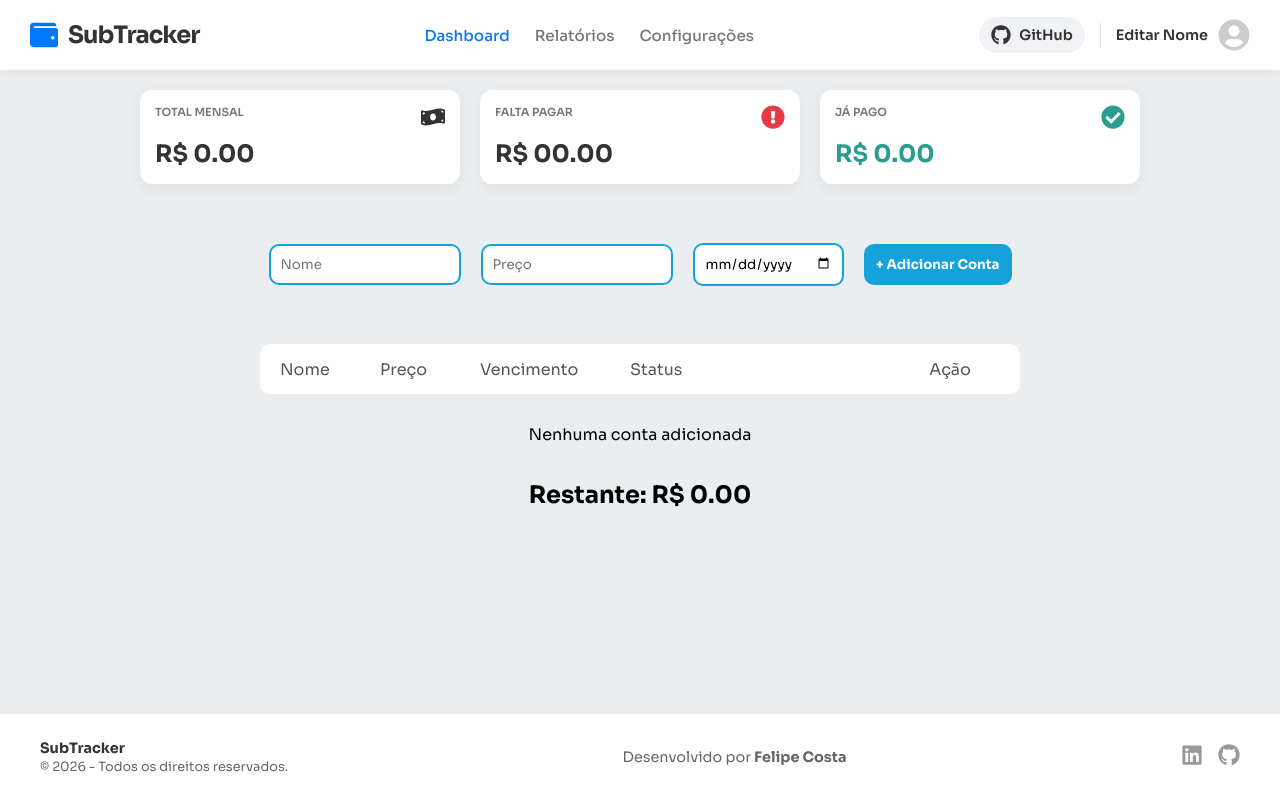
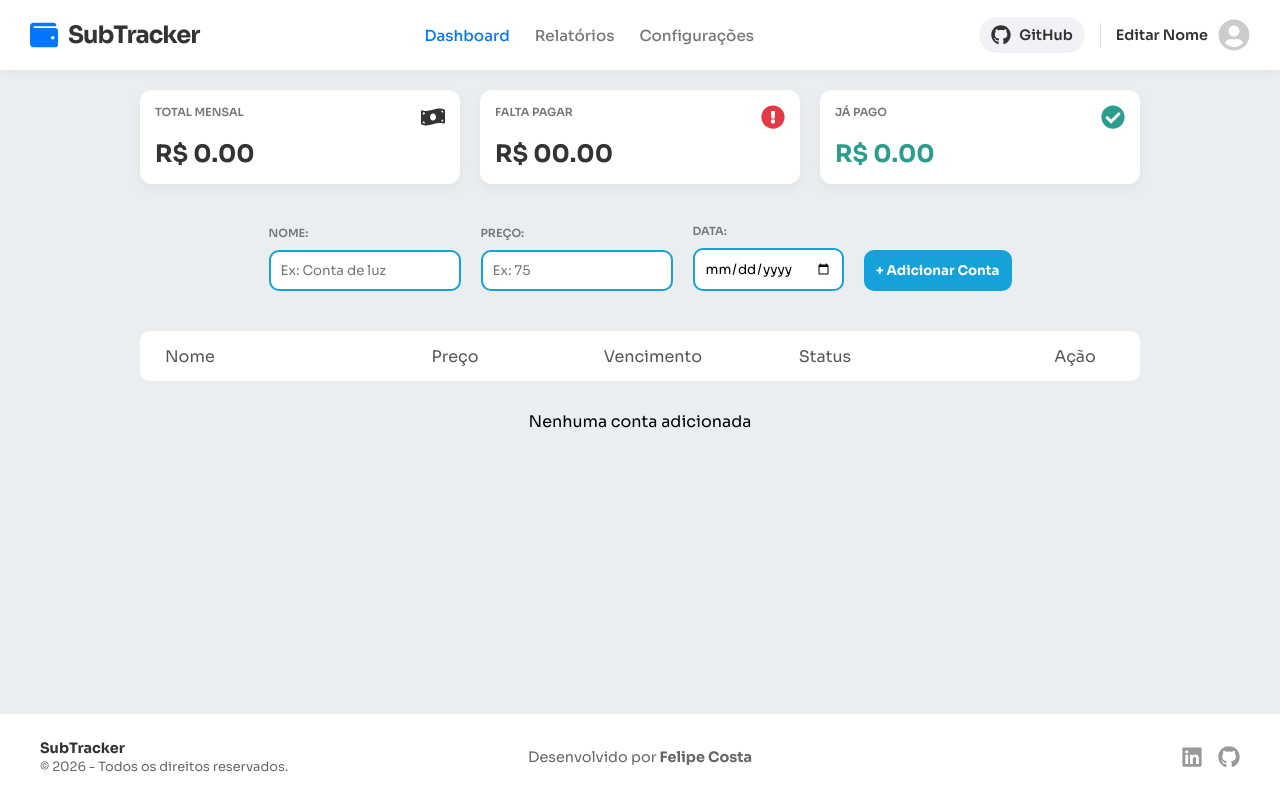
Before and after one commit to FelipeFreires-Costa/SubTracker, a React (Vite) app: page / in a window 1280 px wide. Built offline with nearby package versions, Linux system fonts and the light colour scheme.

Commit message:
melhorias de IU

```diff
--- a/src/App.css
+++ b/src/App.css
@@ -4,10 +4,19 @@
   font-family: "Sora", sans-serif;
 }
 
+:root {
+  --grid-layout-contas: 1.2fr 1fr 1.2fr 110px 110px 90px;
+}
+
+html {
+  overflow-y: scroll;
+}
+
 .app-wrapper {
   display: flex;
   flex-direction: column;
   min-height: 100vh;
+
 }
 
 .main-content {
@@ -24,13 +33,21 @@
   width: 100%;
   max-width: 1000px;
   height: 50px;
-  grid-template-columns: minmax(100px, 1fr) 1fr 1.5fr 120px 100px 50px 1fr;
+  grid-template-columns: var(--grid-layout-contas);
+  justify-items: center;
+  gap: 20px;
   align-items: center;
   align-content: center;
   justify-content: center;
   padding: 20px;
   border-radius: 10px;
   color: #555;
+}
+
+.header-table span:first-child {
+  justify-self: start;
+  text-align: left;
+  padding-left: 5px;
 }
 
 .header-table span:last-child{
@@ -40,9 +57,27 @@
 .form{
   display: flex;
   justify-content: center;
-  align-items: center;
-  height: 10rem;
+  align-items: flex-end;
   gap: 20px;
+  margin: 40px;
+}
+
+.card-span{
+  display: flex;
+  flex-direction: column;
+}
+
+.card-span label{
+      color: #777;
+    font-size: 0.7rem;
+    font-weight: 600;
+    text-transform: uppercase;
+    margin-bottom: 10px;
+}
+
+.card-btn{
+  display: flex;
+  flex-direction: column;
 }
 
 input[type="text"]{
@@ -144,18 +179,27 @@ h2.valor-pago { color: #2a9d8f; }
   border-top: 1px solid #eee;
   padding: 25px 40px;
   margin-top: 60px;
-  display: flex;
-  justify-content: space-between;
+  display: grid;
+  grid-template-columns: 1fr 1fr 1fr;
+  justify-content: center;
+  justify-items: center;
   align-items: center;
   font-size: 0.9rem;
   color: #666;
-  bottom: 0;
 }
 
-/* 1. Lado Esquerdo */
+.app-footer div:last-child{
+  justify-self: end;
+  vertical-align: bottom;
+}
+
+.app-footer div:first-child{
+  justify-self: start;
+}
+
 .footer-content {
   display: flex;
-  flex-direction: column; /* SubTracker em cima, Copyright embaixo */
+  flex-direction: column;
   gap: 2px;
 }
 .footer-content strong {
@@ -178,6 +222,8 @@ h2.valor-pago { color: #2a9d8f; }
 .footer-socials a {
   color: #999;
   transition: all 0.2s;
+  vertical-align: bottom;
+  display: flex;
 }
 
 
--- a/src/App.jsx
+++ b/src/App.jsx
@@ -30,7 +30,6 @@ function App() {
   const [precoInput, setPrecoInput] = useState("");
   const [dataInput, setDataInput] = useState("");
 
-
   const [notificacao, setNotificacao] = useState(null);
   const timeoutRef = useRef();
 
@@ -60,28 +59,28 @@ function App() {
     }
   }
 
-  function diasRestantes(dataVencimento){
-    if(!dataVencimento) return ""
+  function diasRestantes(dataVencimento) {
+    if (!dataVencimento) return "";
 
     //zerar a hora de hoje para comparar so o dia
-    const hoje = new Date()
-    hoje.setHours(0,0,0,0)
+    const hoje = new Date();
+    hoje.setHours(0, 0, 0, 0);
 
     //criar a data da conta (T00:00:00 evitar bug)
     const dataConta = new Date(dataVencimento + "T00:00:00");
 
-    const diferenciaTime = dataConta - hoje
+    const diferenciaTime = dataConta - hoje;
 
     const dias = Math.ceil(diferenciaTime / (1000 * 60 * 60 * 24));
 
-    if(dias < 0) {
-      return `Venceu há ${Math.abs(dias)} dias`
-    }else if(dias === 0){
-      return 'Vence hoje!'
-    }else if(dias === 1){
-      return "Falta 1 dia"
-    }else{
-      return `Faltam ${dias} dias`
+    if (dias < 0) {
+      return `Venceu há ${Math.abs(dias)} dias`;
+    } else if (dias === 0) {
+      return "Vence hoje!";
+    } else if (dias === 1) {
+      return "Falta 1 dia";
+    } else {
+      return `Faltam ${dias} dias`;
     }
   }
 
@@ -139,26 +138,16 @@ function App() {
     0,
   );
 
-  const precoTotal = contas.reduce((acc, item) => {
-    if (item.pago === true) {
-      return acc;
-    } else {
-      return acc + Number(item.preco);
-    }
-  }, 0);
 
   const despesasTotal = contas.reduce((acc, item) => {
     return acc + item.preco;
   }, 0);
 
-
   return (
     <div className="app-wrapper">
       <Header />
 
-
       <main className="main-content">
-
         <div className="resumo-cards">
           <div className="card-resumo total">
             <div className="card-head">
@@ -189,26 +178,42 @@ function App() {
           </div>
         </div>
 
-
         <div className="form">
+          <div className="card-span">
+            <label for="nome">Nome:</label>
             <input
+              id="nome"
               type="text"
-            placeholder="Nome"
+              placeholder="Ex: Conta de luz"
               value={nomeInput}
               onChange={(e) => setNomeInput(e.target.value)}
             />
+          </div>
+
+          <div className="card-span">
+            <label for="preco" >Preço:</label>
             <input
+              id="preco"
               type="Number"
-            placeholder="Preço"
+              placeholder="Ex: 75"
               value={precoInput}
               onChange={(e) => setPrecoInput(e.target.value)}
             />
+          </div>
+
+          <div className="card-span">
+            <label for="data">Data:</label>
             <input
+              id="data"
               type="Date"
               value={dataInput}
               onChange={(e) => setDataInput(e.target.value)}
             />
+          </div>
+
+            <div className="card-btn">
             <button onClick={adicionarConta}>+ Adicionar Conta</button>
+            </div>
         </div>
 
         <div className="container">
@@ -217,7 +222,6 @@ function App() {
             <span>Preço</span>
             <span>Vencimento</span>
             <span>Status</span>
-            <span></span>
             <span></span>
             <span className="alinhar-texto">Ação</span>
           </div>
@@ -239,10 +243,6 @@ function App() {
           <p>{notificacao}</p>
 
           {contas.length === 0 && <p>Nenhuma conta adicionada</p>}
-
-          <h2 style={{ marginTop: "20px" }}>
-            Restante: R$ {precoTotal.toFixed(2)}
-          </h2>
         </div>
       </main>
 
@@ -253,7 +253,9 @@ function App() {
         </div>
 
         <div className="footer-center">
-          <span>Desenvolvido por<strong> Felipe Costa</strong></span>
+          <span>
+            Desenvolvido por<strong> Felipe Costa</strong>
+          </span>
         </div>
 
         <div className="footer-socials">
--- a/src/Components/CardsContas/CardsContas.css
+++ b/src/Components/CardsContas/CardsContas.css
@@ -44,19 +44,23 @@ background-color: white;
   flex-direction: column;
   gap: 15px;
   align-items: center;
+  width: 90%;
 }
 
 .infos {
   width: 100%;
   display: grid;
-  grid-template-columns: minmax(100px, 1fr) 1fr 1.5fr 120px 100px 50px 1fr;
-  gap: 10px;
+  grid-template-columns: var(--grid-layout-contas);
+  justify-items: center;
+  gap: 20px;
   align-items: center;
-  padding: 10px 20px;
+  padding: 10px 20px 10px 20px;
 }
 
 
 .infos h3 {
+  justify-self: start;
+  min-width: 0;
   font-size: 1.1rem;
   margin: 0;
   white-space: nowrap;
@@ -168,16 +172,31 @@ img.img-pago{
 }
 
 .card-conteudo-extra {
+  max-height: 0;
+  opacity: 0;
+  overflow: hidden;
+  transition: all 0.4s ease-in-out;
   padding: 0 20px 20px 20px;
-  background-color: transparent;
-  animation: slideDown 0.3s ease;
 }
+
+.card-conteudo-extra.aberto {
+  max-height: 300px;
+  opacity: 1;
+  padding-bottom:10px;
+}
+
+.info-extra-texto{
+    color: #777;
+    font-size: 0.8rem;
+    font-weight: 600;
+}
+
 
 .acoes-btn {
 display: flex;
     align-items: center;
     gap: 10px;
-    grid-column: 7;
+    grid-column: 6;
     justify-content: center;
 
 }
@@ -187,9 +206,5 @@ display: flex;
   vertical-align: bottom;
   border: none;
   background-color: transparent;
+  cursor: pointer;
 }
-
-@keyframes slideDown {
-  from { opacity: 0; transform: translateY(-10px); }
-  to { opacity: 1; transform: translateY(0); }
-}
--- a/src/Components/CardsContas/CardsContas.jsx
+++ b/src/Components/CardsContas/CardsContas.jsx
@@ -1,12 +1,10 @@
 import React, { useState } from 'react'
 import './CardsContas.css'
 
-// Seus imports de imagem (Mantive todos)
 import calendario from '../../assets/calendar-lines-svgrepo-com.svg'
 import check from '../../assets/check-svgrepo-com.svg'
 import checkPago from "../../assets/check-circle-svgrepo-com.svg"
 
-// Imports dos ícones
 import { TbTrashXFilled } from "react-icons/tb";
 import { FaChevronDown, FaChevronUp } from "react-icons/fa"; // Adicionei para as setas
 
@@ -26,7 +24,6 @@ const CardsContas = ({ nome, preco, data, aoRemover, situacao, foiPago, pago, te
                 <h3 title={nome}>{nome}</h3>
 
                 <p className='preco'>R$ {preco.toFixed(2)}</p>
-
                 <p>
                     <img className='calendario' src={calendario} alt="" />
                     {data}
@@ -41,7 +38,6 @@ const CardsContas = ({ nome, preco, data, aoRemover, situacao, foiPago, pago, te
                     )}
                 </div>
 
-                {/* Botão Pagar */}
                 <button className='pagar' onClick={foiPago}>
                     <img src={check} alt="" />
                     {pago === false ? 'pagar' : "pago!"}
@@ -60,11 +56,10 @@ const CardsContas = ({ nome, preco, data, aoRemover, situacao, foiPago, pago, te
 
 
             {estaAberto && (
-                <div className='card-conteudo-extra'>
-
+                <div className={`card-conteudo-extra ${estaAberto ? "aberto" : ""}`}>
                     <div className="info-extra-texto">
                         <strong>Status do prazo: </strong>
-                        <span>{textoDias}</span>
+                        {pago ? (<span>Pago!</span>) : (<span>{textoDias} </span>)}
                     </div>
                 </div>
             )}
--- a/src/Components/Header/Header.jsx
+++ b/src/Components/Header/Header.jsx
@@ -52,10 +52,10 @@ const Header = () => {
             <input
               type="text"
               value={nomeUsuario}
-              onChange={(e) => setNomeUsuario(e.target.value)} // Atualiza enquanto digita
-              onBlur={() => setEditandoNome(false)} // Salva se clicar fora
+              onChange={(e) => setNomeUsuario(e.target.value)} // atualiza enquanto digita
+              onBlur={() => setEditandoNome(false)} // salva se clicar fora
               onKeyDown={(e) => {
-                if (e.key === "Enter") setEditandoNome(false); // Salva se der Enter
+                if (e.key === "Enter") setEditandoNome(false); // salva se der Enter
               }}
               autoFocus //foca no input assim que ele aparece
               className="input-nome-editavel"
--- a/src/index.css
+++ b/src/index.css
@@ -7,6 +7,7 @@
   margin: 0;
 }
 
+
 body{
   background-color: #ebeef0;
 }
```
Lines whose indentation alone changed are shown as unchanged.
